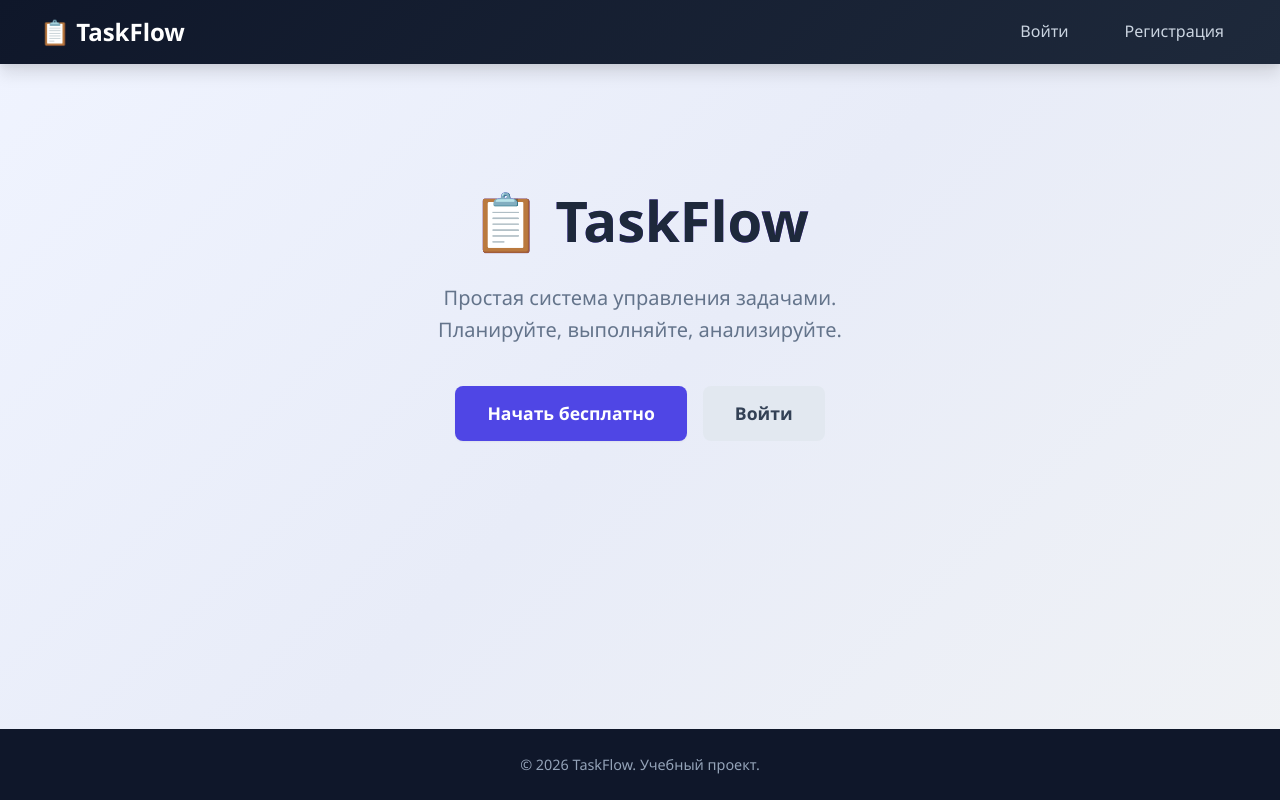
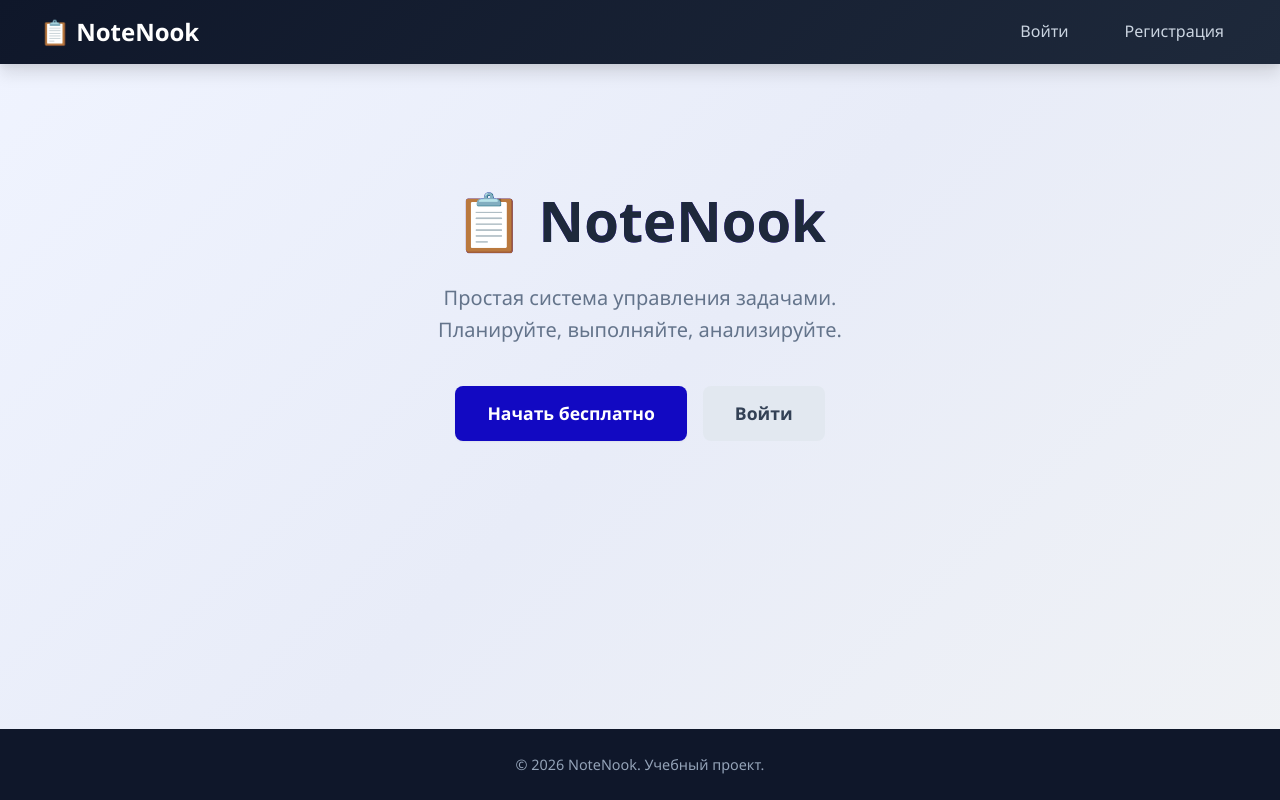
Before and after one commit to Keshabyan-Artur/TaskFlow, a Flask app: page / in a window 1280 px wide. Run offline with Flask 3, Linux system fonts and the light colour scheme.

Commit message:
Правки по названию и коректировка цветов

```diff
--- a/static/css/style.css
+++ b/static/css/style.css
@@ -11,14 +11,13 @@
 
 /* ============================================
    ПЕРЕМЕННЫЕ (CSS-переменные для удобства)
-   Меняй цвета здесь — они применятся везде
    ============================================ */
 
 :root {
     /* Основной цвет (фиолетовый) */
-    --primary: #4f46e5;                           /* Основной цвет кнопок и акцентов */
-    --primary-hover: #4338ca;                     /* Цвет при наведении на основные кнопки */
-    --primary-light: #eef2ff;                     /* Светлый фон для основного цвета */
+    --primary: #1209c2;                           /* Основной цвет кнопок и акцентов */
+    --primary-hover: #21136e;                     /* Цвет при наведении на основные кнопки */
+    --primary-light: #af1f1f;                     /* Светлый фон для основного цвета */
 
     /* Цвет успеха (зелёный) */
     --success: #10b981;                           /* Зелёный для выполненных задач */
--- a/templates/base.html
+++ b/templates/base.html
@@ -3,13 +3,13 @@
 <head>
     <meta charset="UTF-8">
     <meta name="viewport" content="width=device-width, initial-scale=1.0">
-    <title>TaskFlow - {% block title %}{% endblock %}</title>
+    <title>NoteNook - {% block title %}{% endblock %}</title>
     <link rel="stylesheet" href="{{ url_for('static', filename='css/style.css') }}">
 </head>
 <body>
     <nav>
         <div class="nav-container">
-            <a href="{{ url_for('index') }}" class="logo">📋 TaskFlow</a>
+            <a href="{{ url_for('index') }}" class="logo">📋 NoteNook</a>
             <div class="nav-links">
                 {% if current_user.is_authenticated %}
                     <a href="{{ url_for('dashboard') }}">Мои задачи</a>
@@ -39,7 +39,7 @@
     </main>
 
     <footer>
-        <p>© 2026 TaskFlow. Учебный проект.</p>
+        <p>© 2026 NoteNook. Учебный проект.</p>
     </footer>
 </body>
 </html>
--- a/templates/index.html
+++ b/templates/index.html
@@ -3,7 +3,7 @@
 
 {% block content %}
 <div class="hero">
-    <h1>📋 TaskFlow</h1>
+    <h1>📋 NoteNook</h1>
     <p>Простая система управления задачами. Планируйте, выполняйте, анализируйте.</p>
     {% if not current_user.is_authenticated %}
         <div class="hero-buttons">
```
Also changed, not shown: instance/database.db.
